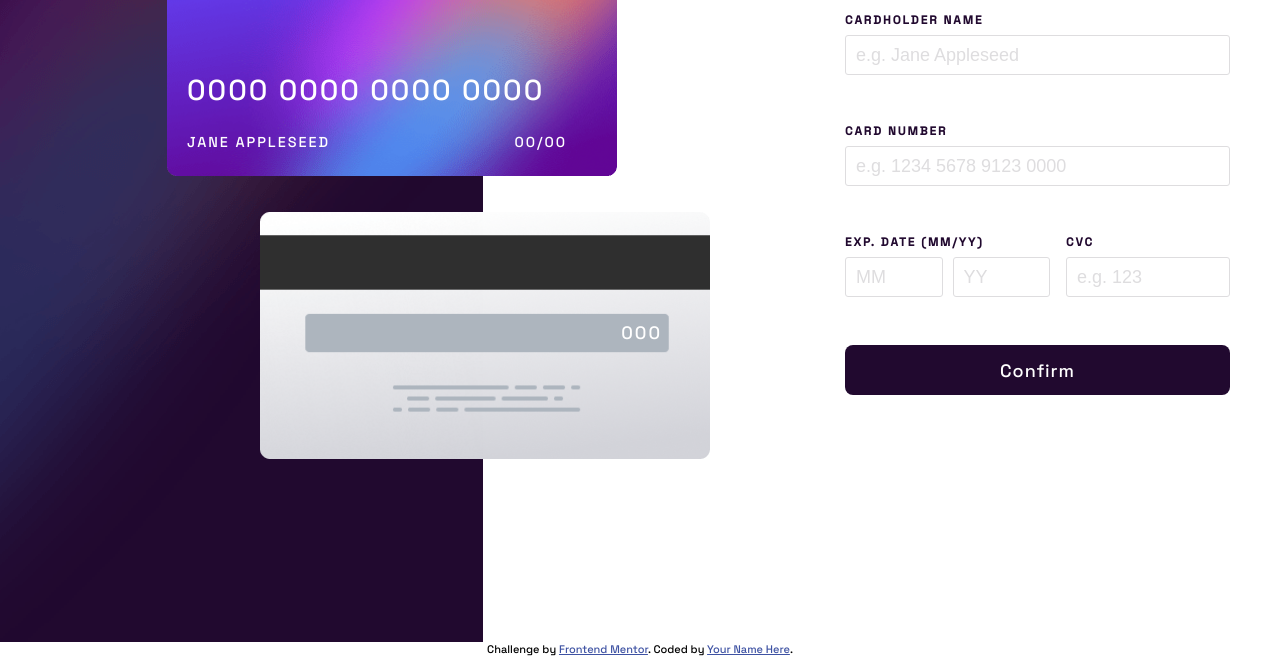
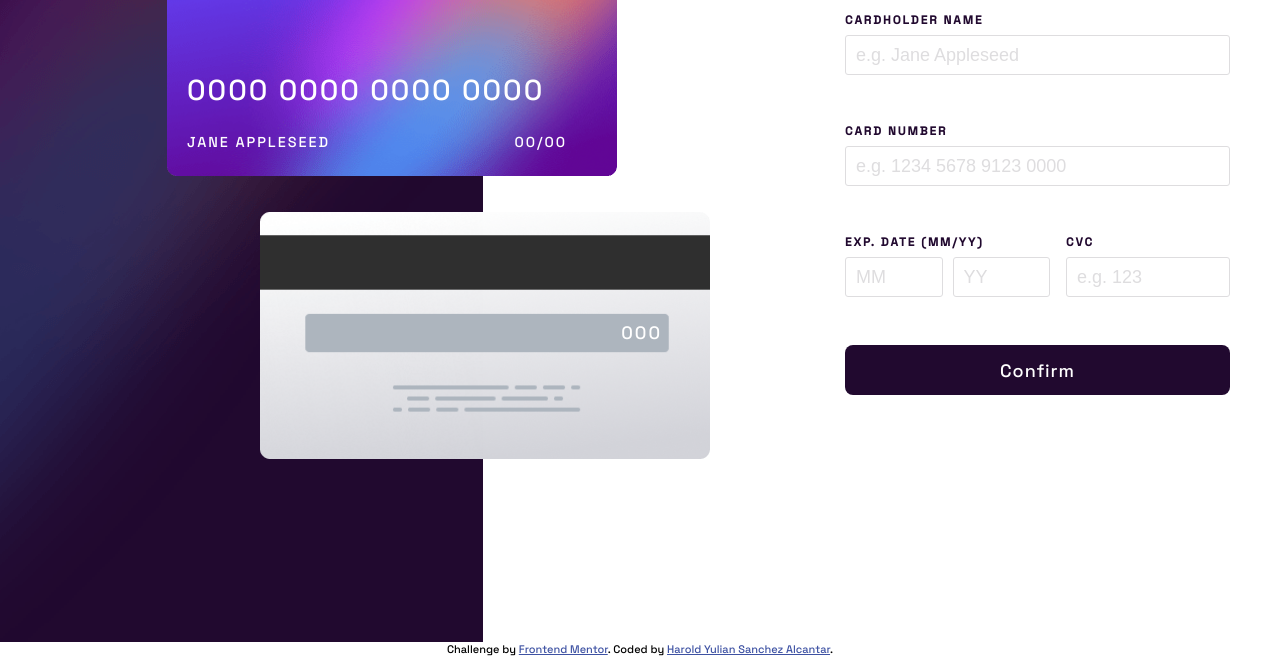
Before and after one commit to Smendoza120/interactive_card.github.io-, a plain HTML site: page index.html in a window 1280 px wide. Shown: the part 258-914 px from the top of the page. Drawn offline with Linux system fonts and the light colour scheme.

Commit message:
add the name in the footer

```diff
--- a/index.html
+++ b/index.html
@@ -75,7 +75,7 @@
   </main>
   <div class="attribution">
     Challenge by <a href="https://www.frontendmentor.io?ref=challenge" target="_blank">Frontend Mentor</a>.
-    Coded by <a href="#">Your Name Here</a>.
+    Coded by <a href="https://github.com/Smendoza120">Harold Yulian Sanchez Alcantar</a>.
   </div>
 
   <script src="./main.js"></script>
```
